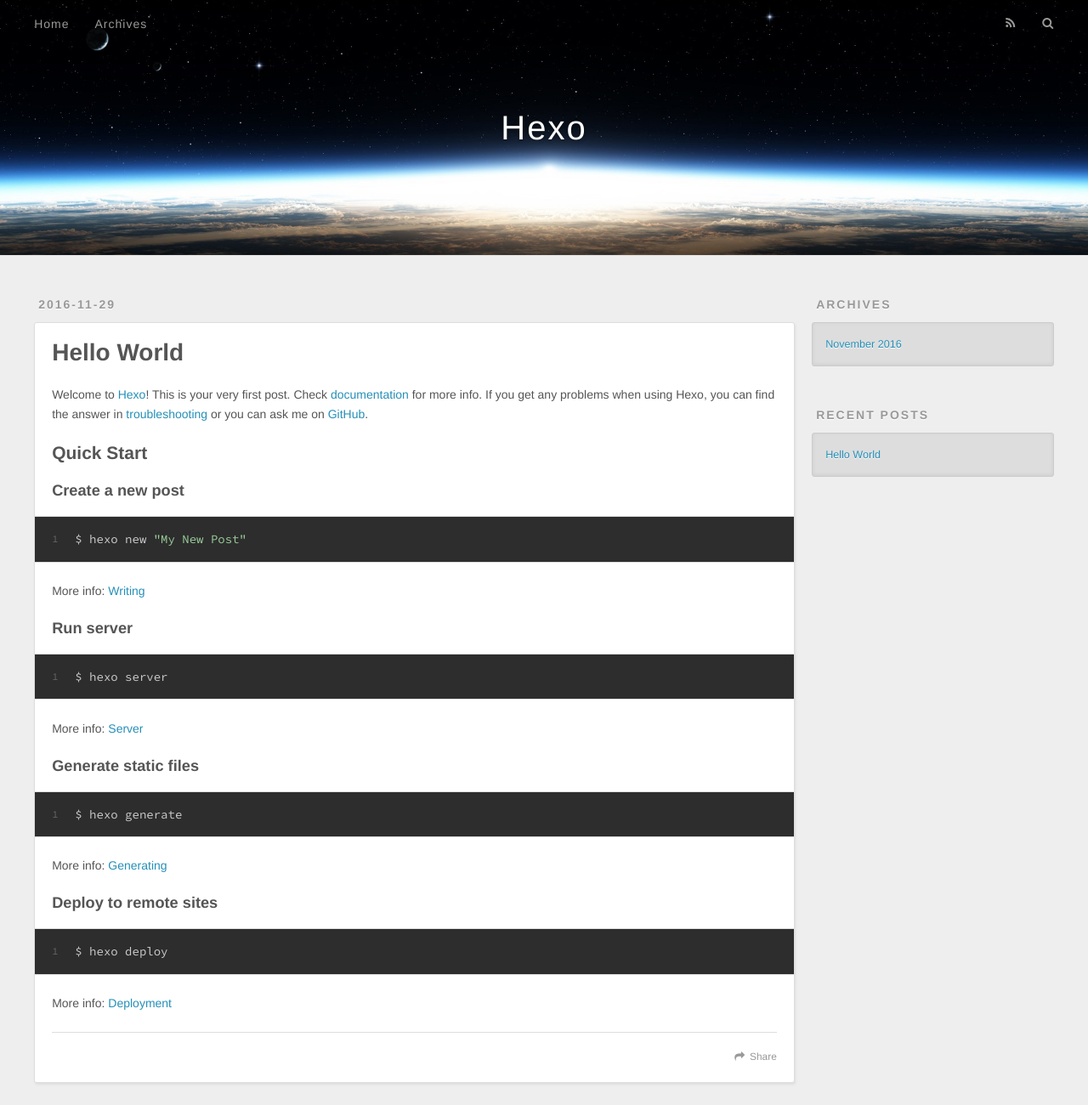
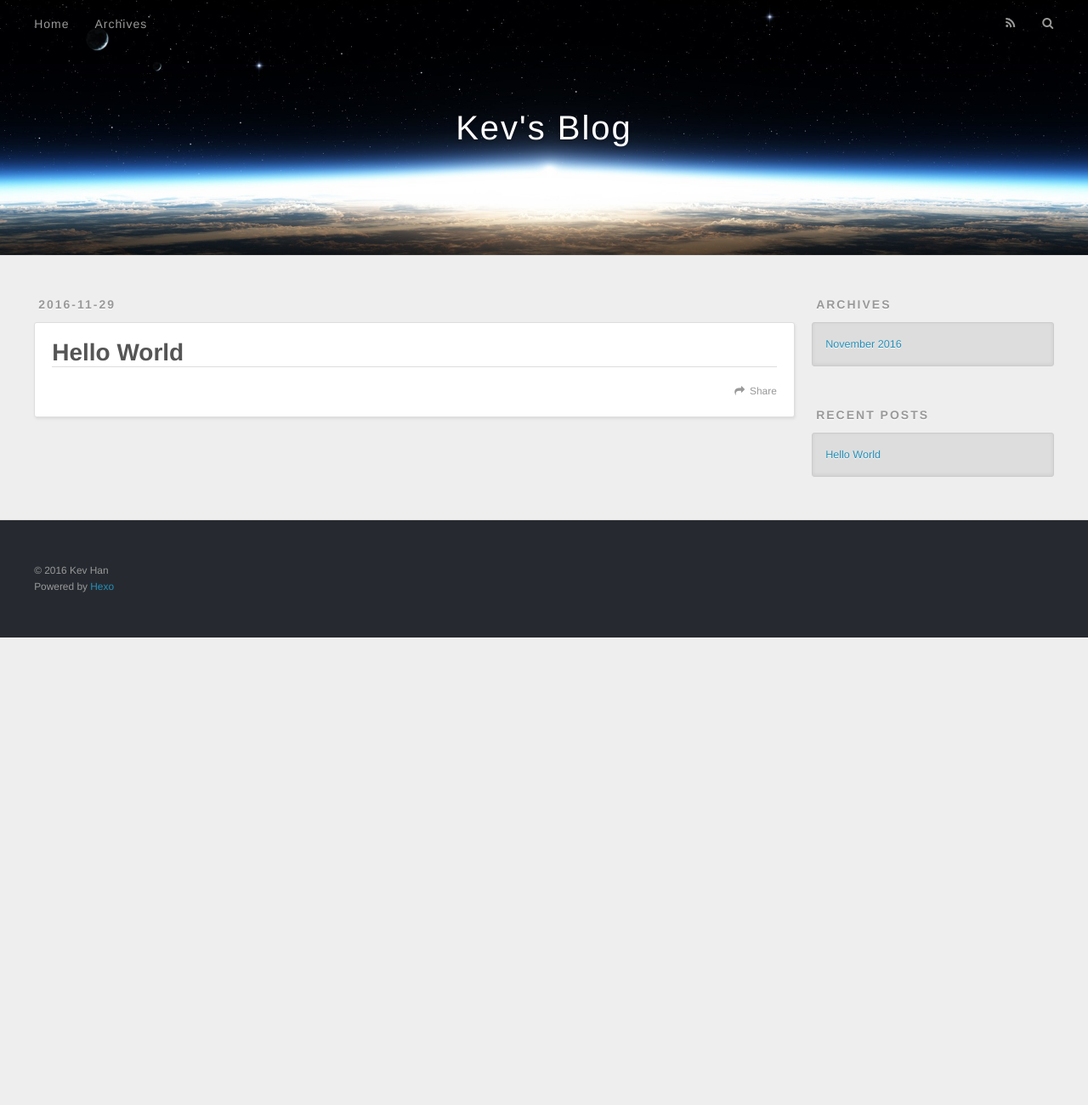
Before and after one commit to kevhan/kevhan.github.io, a plain HTML site: page index.html in a window 1280 px wide. Shown: the top 1300 px of the page at 85% size. After the commit the page ends 800 px from the top, so only its background shows below. Drawn offline with nearby package versions, Linux system fonts and the light colour scheme.

Commit message:
Site updated: 2016-11-29 22:00:44

```diff
--- a/index.html
+++ b/index.html
@@ -3,16 +3,16 @@
 <head>
   <meta charset="utf-8">
 
-  <title>Hexo</title>
+  <title>Kev&#39;s Blog</title>
   <meta name="viewport" content="width=device-width, initial-scale=1, maximum-scale=1">
   <meta property="og:type" content="website">
-<meta property="og:title" content="Hexo">
+<meta property="og:title" content="Kev's Blog">
 <meta property="og:url" content="http://yoursite.com/index.html">
-<meta property="og:site_name" content="Hexo">
+<meta property="og:site_name" content="Kev's Blog">
 <meta name="twitter:card" content="summary">
-<meta name="twitter:title" content="Hexo">
+<meta name="twitter:title" content="Kev's Blog">
 
-    <link rel="alternate" href="/atom.xml" title="Hexo" type="application/atom+xml">
+    <link rel="alternate" href="/atom.xml" title="Kev&#39;s Blog" type="application/atom+xml">
 
 
     <link rel="icon" href="/favicon.png">
@@ -33,7 +33,7 @@
   <div id="header-outer" class="outer">
     <div id="header-title" class="inner">
       <h1 id="logo-wrap">
-        <a href="/" id="logo">Hexo</a>
+        <a href="/" id="logo">Kev&#39;s Blog</a>
       </h1>
 
     </div>
@@ -83,15 +83,6 @@
 
     <div class="article-entry" itemprop="articleBody">
 
-        <p>Welcome to <a href="https://hexo.io/" target="_blank" rel="external">Hexo</a>! This is your very first post. Check <a href="https://hexo.io/docs/" target="_blank" rel="external">documentation</a> for more info. If you get any problems when using Hexo, you can find the answer in <a href="https://hexo.io/docs/troubleshooting.html" target="_blank" rel="external">troubleshooting</a> or you can ask me on <a href="https://github.com/hexojs/hexo/issues" target="_blank" rel="external">GitHub</a>.</p>
-<h2 id="Quick-Start"><a href="#Quick-Start" class="headerlink" title="Quick Start"></a>Quick Start</h2><h3 id="Create-a-new-post"><a href="#Create-a-new-post" class="headerlink" title="Create a new post"></a>Create a new post</h3><figure class="highlight bash"><table><tr><td class="gutter"><pre><div class="line">1</div></pre></td><td class="code"><pre><div class="line">$ hexo new <span class="string">"My New Post"</span></div></pre></td></tr></table></figure>
-<p>More info: <a href="https://hexo.io/docs/writing.html" target="_blank" rel="external">Writing</a></p>
-<h3 id="Run-server"><a href="#Run-server" class="headerlink" title="Run server"></a>Run server</h3><figure class="highlight bash"><table><tr><td class="gutter"><pre><div class="line">1</div></pre></td><td class="code"><pre><div class="line">$ hexo server</div></pre></td></tr></table></figure>
-<p>More info: <a href="https://hexo.io/docs/server.html" target="_blank" rel="external">Server</a></p>
-<h3 id="Generate-static-files"><a href="#Generate-static-files" class="headerlink" title="Generate static files"></a>Generate static files</h3><figure class="highlight bash"><table><tr><td class="gutter"><pre><div class="line">1</div></pre></td><td class="code"><pre><div class="line">$ hexo generate</div></pre></td></tr></table></figure>
-<p>More info: <a href="https://hexo.io/docs/generating.html" target="_blank" rel="external">Generating</a></p>
-<h3 id="Deploy-to-remote-sites"><a href="#Deploy-to-remote-sites" class="headerlink" title="Deploy to remote sites"></a>Deploy to remote sites</h3><figure class="highlight bash"><table><tr><td class="gutter"><pre><div class="line">1</div></pre></td><td class="code"><pre><div class="line">$ hexo deploy</div></pre></td></tr></table></figure>
-<p>More info: <a href="https://hexo.io/docs/deployment.html" target="_blank" rel="external">Deployment</a></p>
 
 
     </div>
```
Also changed, not shown: 2016/11/29/hello-world/index.html (+6 -21 lines), archives/2016/11/index.html (+6 -6 lines), archives/2016/index.html (+6 -6 lines), archives/index.html (+6 -6 lines).
